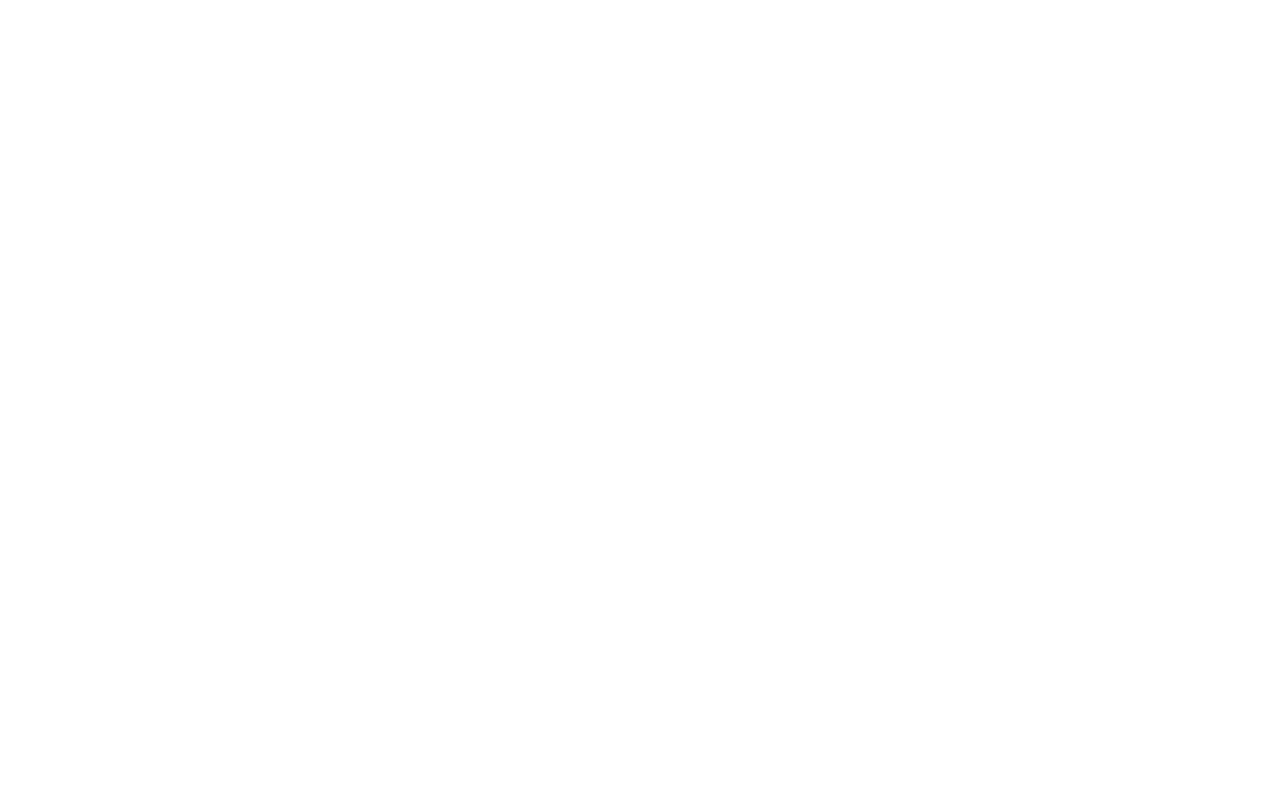
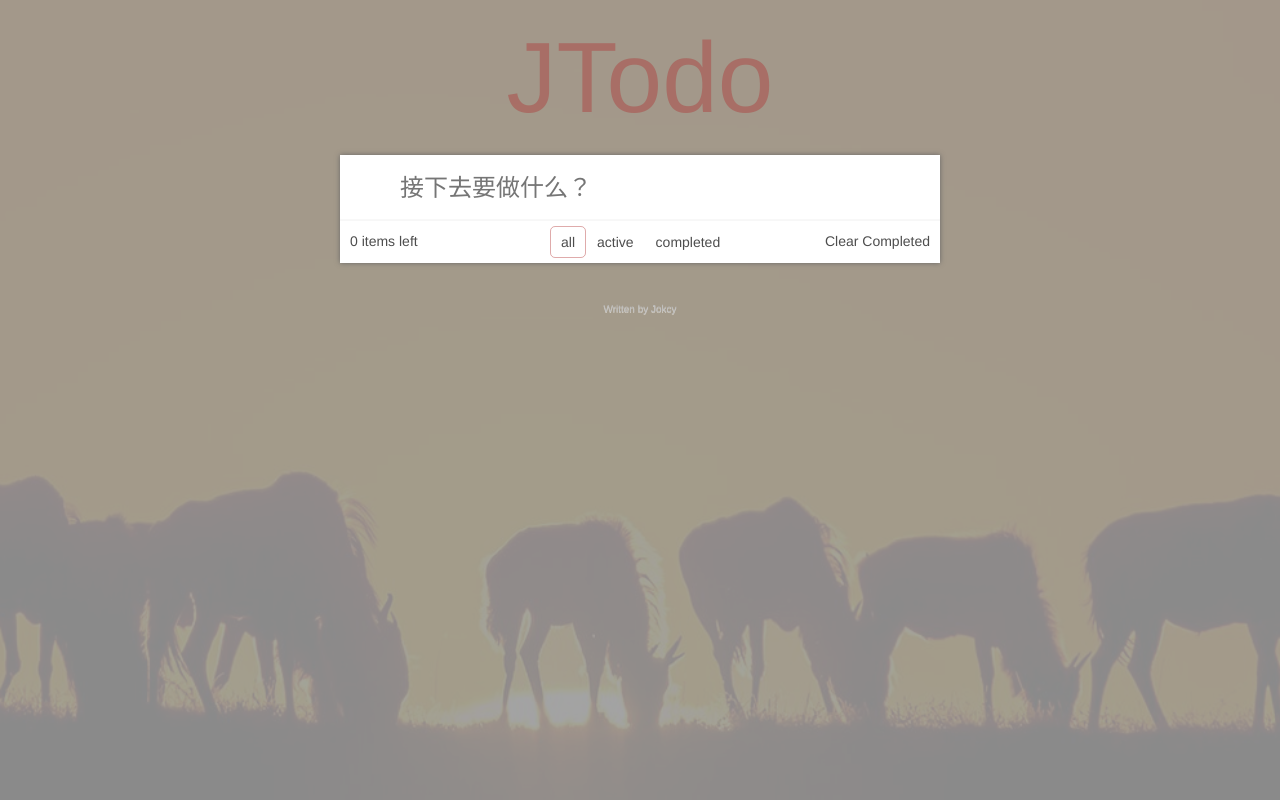
Before and after one commit to qfstudy/vue-to-do, a Vue app: page / in a window 1280 px wide. Built offline with nearby package versions, Linux system fonts and the light colour scheme; the HTML template or start-up script is replaced by a standard one.

Commit message:
完成todo

```diff
--- a/src/app.vue
+++ b/src/app.vue
@@ -1,19 +1,42 @@
 <template>
-  <div id="test">
-
+  <div id="app">
+    <div id="cover"></div>
+    <Header></Header>
+    <todo></todo>
+    <Footer></Footer>
   </div>
 </template>
 
 <script>
-  export default {
-    data(){
-      return{
+import Header from './todo/header.vue'
+import Footer from './todo/footer.jsx'
+import Todo from './todo/todo.vue'
 
-      }
-    }
+export default {
+  components: {
+    Header,
+    Footer,
+    Todo,
   }
+}
 </script>
 
-<style scoped>
-
+<style lang="stylus" scoped>
+#app{
+  position absolute
+  left 0
+  right 0
+  top 0
+  bottom 0
+}
+#cover{
+  position absolute
+  left 0
+  top 0
+  right 0
+  bottom 0
+  background-color #999
+  opacity .9
+  z-index -1
+}
 </style>
--- a/src/index.js
+++ b/src/index.js
@@ -1,5 +1,7 @@
 import Vue from 'vue'
 import App from './app.vue'
+
+import './assets/styles/global.styl';
 
 const root=document.createElement('div')
 document.body.appendChild(root)
--- a/src/todo/footer.jsx
+++ b/src/todo/footer.jsx
@@ -0,0 +1,16 @@
+import '../assets/styles/footer.styl'
+
+export default {
+  data() {
+    return {
+      author: 'Jokcy'
+    }
+  },
+  render() {
+    return (
+      <div id="footer">
+        <span>Written by {this.author}</span>
+      </div>
+    )
+  }
+}
--- a/src/todo/header.vue
+++ b/src/todo/header.vue
@@ -0,0 +1,17 @@
+<template>
+  <header class="main-header">
+    <h1>JTodo</h1>
+  </header>
+</template>
+
+<style lang="stylus" scoped>
+.main-header{
+  text-align center
+  h1{
+    font-size 100px
+    color: rgba(175, 47, 47, 0.4)
+    font-weight 100
+    margin 20px
+  }
+}
+</style>
--- a/src/todo/item.vue
+++ b/src/todo/item.vue
@@ -0,0 +1,92 @@
+<template>
+  <div :class="['todo-item', todo.completed ? 'completed' : '']">
+    <input
+      type="checkbox"
+      class="toggle"
+      v-model="todo.completed"
+    >
+    <label>{{todo.content}}</label>
+    <button class="destory" @click="deleteTodo"></button>
+  </div>
+</template>
+
+<script>
+export default {
+  props: {
+    todo: {
+      type: Object,
+      required: true,
+    }
+  },
+  methods: {
+    deleteTodo() {
+      this.$emit('del', this.todo.id)
+    }
+  }
+}
+</script>
+
+<style lang="stylus" scoped>
+.todo-item{
+  position relative
+  background-color #fff
+  font-size 24px
+  border-bottom 1px solid rgba(0,0,0,0.06)
+  &:hover{
+    .destory:after{
+      content: '×'
+    }
+  }
+  label{
+    white-space: pre-line;
+    word-break: break-all;
+    padding: 15px 60px 15px 15px;
+    margin-left: 45px;
+    display: block;
+    line-height: 1.2;
+    transition: color 0.4s;
+  }
+  &.completed{
+    label{
+      color: #d9d9d9;
+      text-decoration line-through
+    }
+  }
+}
+.toggle{
+  text-align: center;
+  width: 40px;
+  height: 40px;
+  position: absolute;
+  top: 0;
+  bottom: 0;
+  margin: auto 0;
+  border: none;
+  appearance: none;
+  outline none
+  &:after{
+    content url('../assets/images/round.svg')
+  }
+  &:checked:after{
+    content url('../assets/images/done.svg')
+  }
+}
+.destory{
+  position: absolute;
+  top: 0;
+  right: 10px;
+  bottom: 0;
+  width: 40px;
+  height: 40px;
+  margin: auto 0;
+  font-size: 30px;
+  color: #cc9a9a;
+  margin-bottom: 11px;
+  transition: color 0.2s ease-out;
+  background-color transparent
+  appearance none
+  border-width 0
+  cursor pointer
+  outline none
+}
+</style>
--- a/src/todo/tabs.vue
+++ b/src/todo/tabs.vue
@@ -0,0 +1,91 @@
+<template>
+  <div class="helper">
+    <span class="left">{{unFinishedTodoLength}} items left</span>
+    <span class="tabs">
+      <span
+        v-for="state in states"
+        :key="state"
+        :class="[state, filter === state ? 'actived' : '']"
+        @click="toggleFilter(state)"
+      >
+        {{state}}
+      </span>
+    </span>
+    <span class="clear" @click="clearAllCompleted">Clear Completed</span>
+  </div>
+</template>
+
+<script>
+export default {
+  props: {
+    filter: {
+      type: String,
+      required: true,
+    },
+    todos: {
+      type: Array,
+      required: true,
+    }
+  },
+  data() {
+    return {
+      states: ['all', 'active', 'completed']
+    }
+  },
+  computed: {
+    unFinishedTodoLength() {
+      return this.todos.filter(todo => !todo.completed).length
+    }
+  },
+  methods: {
+    clearAllCompleted() {
+      this.$emit('clearAllCompleted')
+    },
+    toggleFilter(state) {
+      this.$emit('toggle', state)
+    }
+  }
+}
+</script>
+
+<style lang="stylus" scoped>
+.helper{
+  font-weight 100
+  display flex
+  justify-content space-between
+  padding 5px 0
+  line-height 30px
+  background-color #fff
+  font-size 14px
+  font-smoothing: antialiased
+}
+.left, .clear, .tabs{
+  padding 0 10px
+  box-sizing border-box
+}
+.left, .clear{
+  width 150px
+}
+.left{
+  text-align left
+}
+.clear{
+  text-align right
+  cursor pointer
+}
+.tabs{
+  width 200px
+  display flex
+  justify-content space-around
+  * {
+    display inline-block
+    padding 0 10px
+    cursor pointer
+    border 1px solid rgba(175,47,47,0)
+    &.actived{
+      border-color rgba(175,47,47,0.4)
+      border-radius 5px
+    }
+  }
+}
+</style>
--- a/src/todo/todo.vue
+++ b/src/todo/todo.vue
@@ -0,0 +1,97 @@
+<template>
+  <section class="real-app">
+    <input
+      type="text"
+      class="add-input"
+      autofocus="autofocus"
+      placeholder="接下去要做什么？"
+      @keyup.enter="addTodo"
+    >
+    <item
+      :todo="todo"
+      v-for="todo in filteredTodos"
+      :key="todo.id"
+      @del="deleteTodo"
+    />
+    <tabs
+      :filter="filter"
+      :todos="todos"
+      @toggle="toggleFilter"
+      @clearAllCompleted="clearAllCompleted"
+    />
+  </section>
+</template>
+
+<script>
+import Item from './item.vue'
+import Tabs from './tabs.vue'
+let id = 0
+export default {
+  data() {
+    return {
+      todos: [],
+      filter: 'all'
+    }
+  },
+  components: {
+    Item,
+    Tabs,
+  },
+  computed: {
+    filteredTodos() {
+      if (this.filter === 'all') {
+        return this.todos
+      }
+      const completed = this.filter === 'completed'
+      return this.todos.filter(todo => completed === todo.completed)
+    }
+  },
+  methods: {
+    addTodo(e) {
+      this.todos.unshift({
+        id: id++,
+        content: e.target.value.trim(),
+        completed: false
+      })
+      e.target.value = ''
+    },
+    deleteTodo(id) {
+      this.todos.splice(this.todos.findIndex(todo => todo.id === id), 1)
+    },
+    toggleFilter(state) {
+      this.filter = state
+    },
+    clearAllCompleted() {
+      this.todos = this.todos.filter(todo => !todo.completed)
+    }
+  }
+}
+</script>
+
+<style lang="stylus" scoped>
+.real-app{
+  width 600px
+  margin 0 auto
+  box-shadow 0 0 5px #666
+}
+.add-input{
+  position: relative;
+  margin: 0;
+  width: 100%;
+  font-size: 24px;
+  font-family: inherit;
+  font-weight: inherit;
+  line-height: 1.4em;
+  border: 0;
+  outline: none;
+  color: inherit;
+  padding: 6px;
+  border: 1px solid #999;
+  box-shadow: inset 0 -1px 5px 0 rgba(0, 0, 0, 0.2);
+  box-sizing: border-box;
+  font-smoothing: antialiased;
+  padding: 16px 16px 16px 60px;
+  border: none;
+  box-shadow: inset 0 -2px 1px rgba(0,0,0,0.03);
+}
+</style>
--- a/webpack.config.js
+++ b/webpack.config.js
@@ -17,6 +17,10 @@
       {
         test: /\.vue$/,
         loader: 'vue-loader'
+      },
+      {
+        test: /\.jsx$/,
+        loader: 'babel-loader'
       },
       {
         test: /\.css$/,
```
